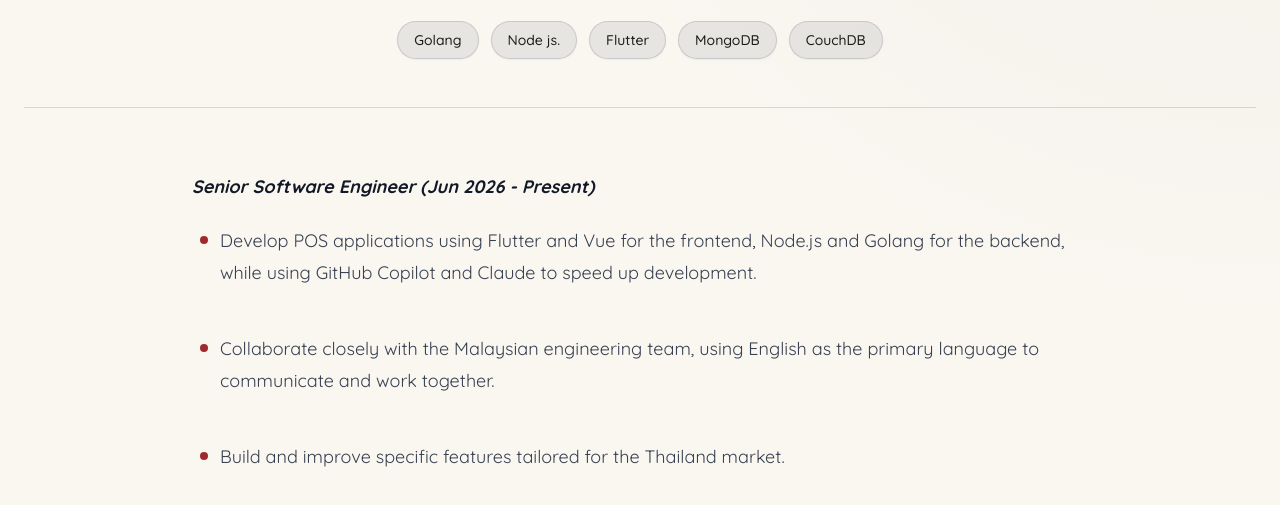
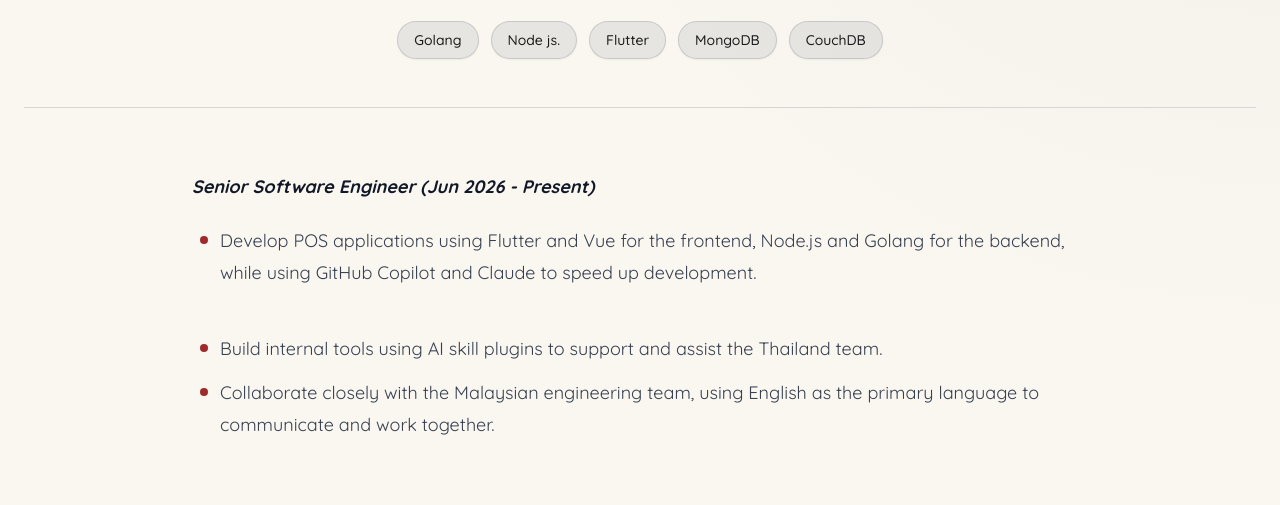
Before and after one commit to markPoramest/portfolio, an Astro site: page /portfolio/work/company_3 in a window 1280 px wide. Shown: the part 475-980 px from the top of the page. Built offline with nearby package versions, Linux system fonts and the light colour scheme; Astro itself is replaced by a stand-in of ours.

Commit message:
fix: work experience

```diff
--- a/src/content/work/company_3.md
+++ b/src/content/work/company_3.md
@@ -8,8 +8,8 @@ image: "/image/feedme-logo.jpg"
 
 **_Senior Software Engineer (Jun 2026 - Present)_**
 
-- Develop POS applications using Flutter and Vue for the frontend, Node.js and Golang for the backend, while using GitHub Copilot and Claude to speed up development.
-  <br></br>
-- Collaborate closely with the Malaysian engineering team, using English as the primary language to communicate and work together.
-  <br></br>
-- Build and improve specific features tailored for the Thailand market.
+- Develop POS applications using Flutter and Vue for the frontend, Node.js and Golang for the backend, while
+  using GitHub Copilot and Claude to speed up development. <br></br>
+- Build internal tools using AI skill plugins to support and assist the Thailand team.
+- Collaborate closely with the Malaysian engineering team, using English as the primary language to
+  communicate and work together. <br></br>
```
